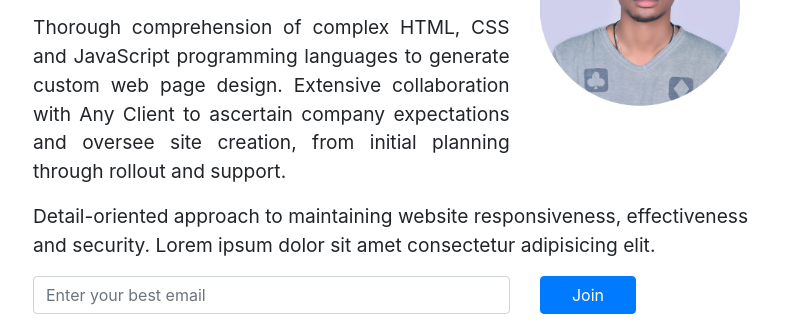
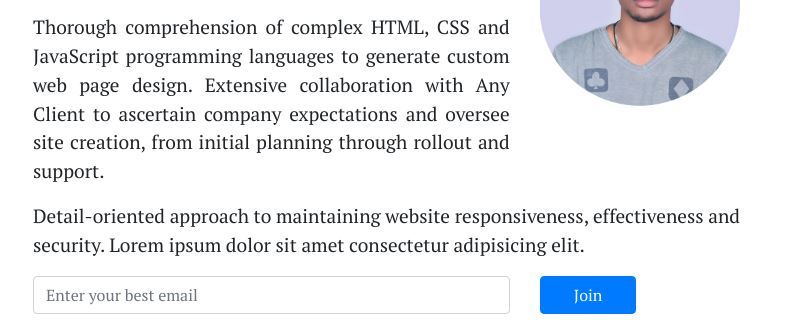
Before and after one commit to michaelbelete/website-emulation-using-bootstrap, a plain HTML site: page index.html in a window 1280 px wide. Shown: the part 335-670 px from the top of the page, without its empty margins (242-1028 px from the left). Drawn offline with Linux system fonts and the light colour scheme.

Commit message:
changed the font

```diff
--- a/css/main.css
+++ b/css/main.css
@@ -1,5 +1,7 @@
 /* stylelint-disable selector-list-comma-newline-after */
-
+body{
+  font-family: 'PT Serif', serif;
+}
 .blog-header {
     line-height: 1;
     border-bottom: 1px solid #e5e5e5;
--- a/index.html
+++ b/index.html
@@ -6,8 +6,11 @@
     <meta http-equiv='X-UA-Compatible' content='IE=edge'>
     <title>My Personal Website - Michael Belete</title>
     <meta name='viewport' content='width=device-width, initial-scale=1'>
+    <link rel="preconnect" href="https://fonts.gstatic.com">
+    <link href="https://fonts.googleapis.com/css2?family=PT+Serif&display=swap" rel="stylesheet">
     <link rel='stylesheet' type='text/css' media='screen' href='css/bootstrap.min.css'>
     <link rel='stylesheet' type='text/css' media='screen' href='css/main.css'>
+
 </head>
 
 <body>
```
Also changed, not shown: blog.html (+2 -0 lines), contact.html (+2 -0 lines).
